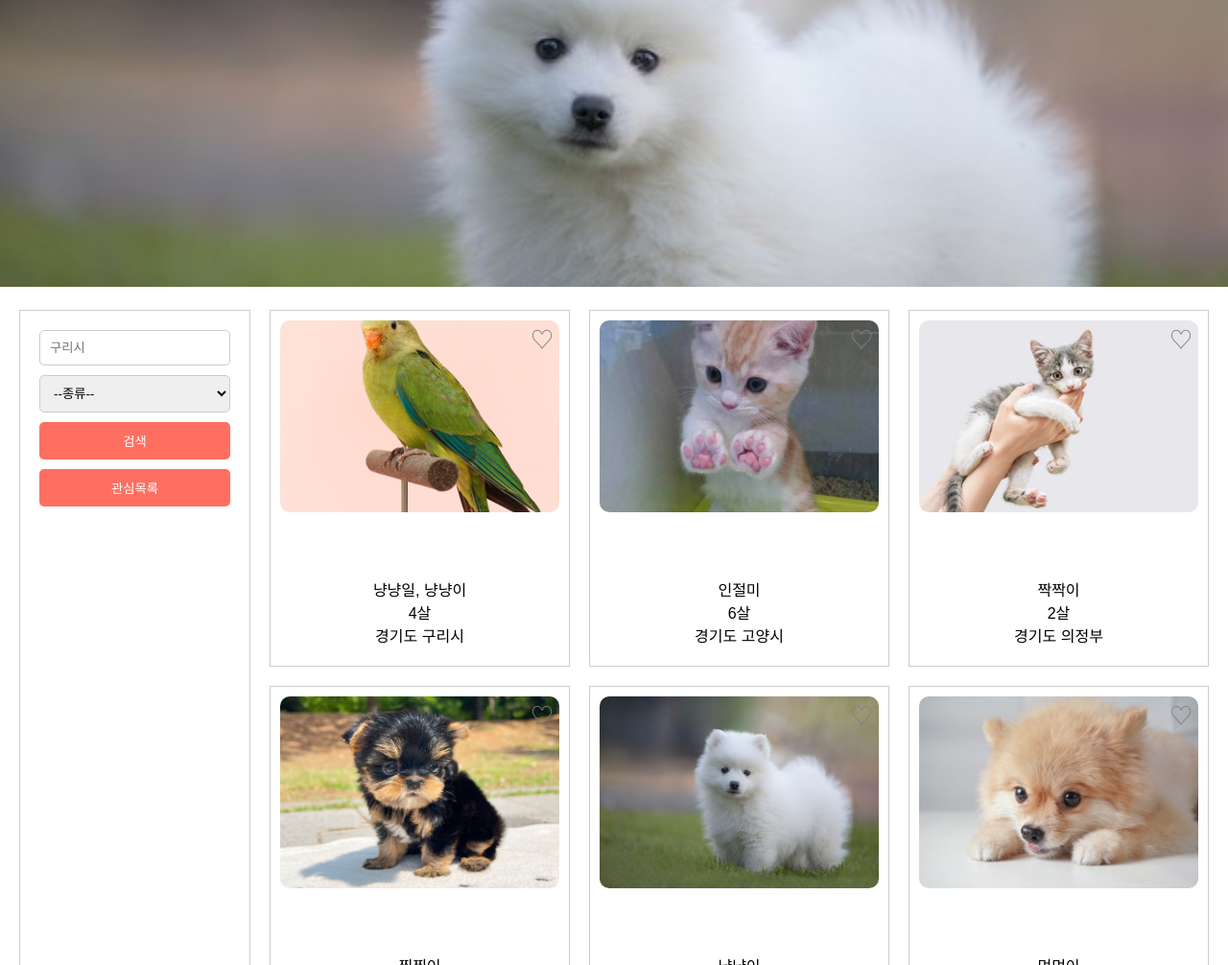
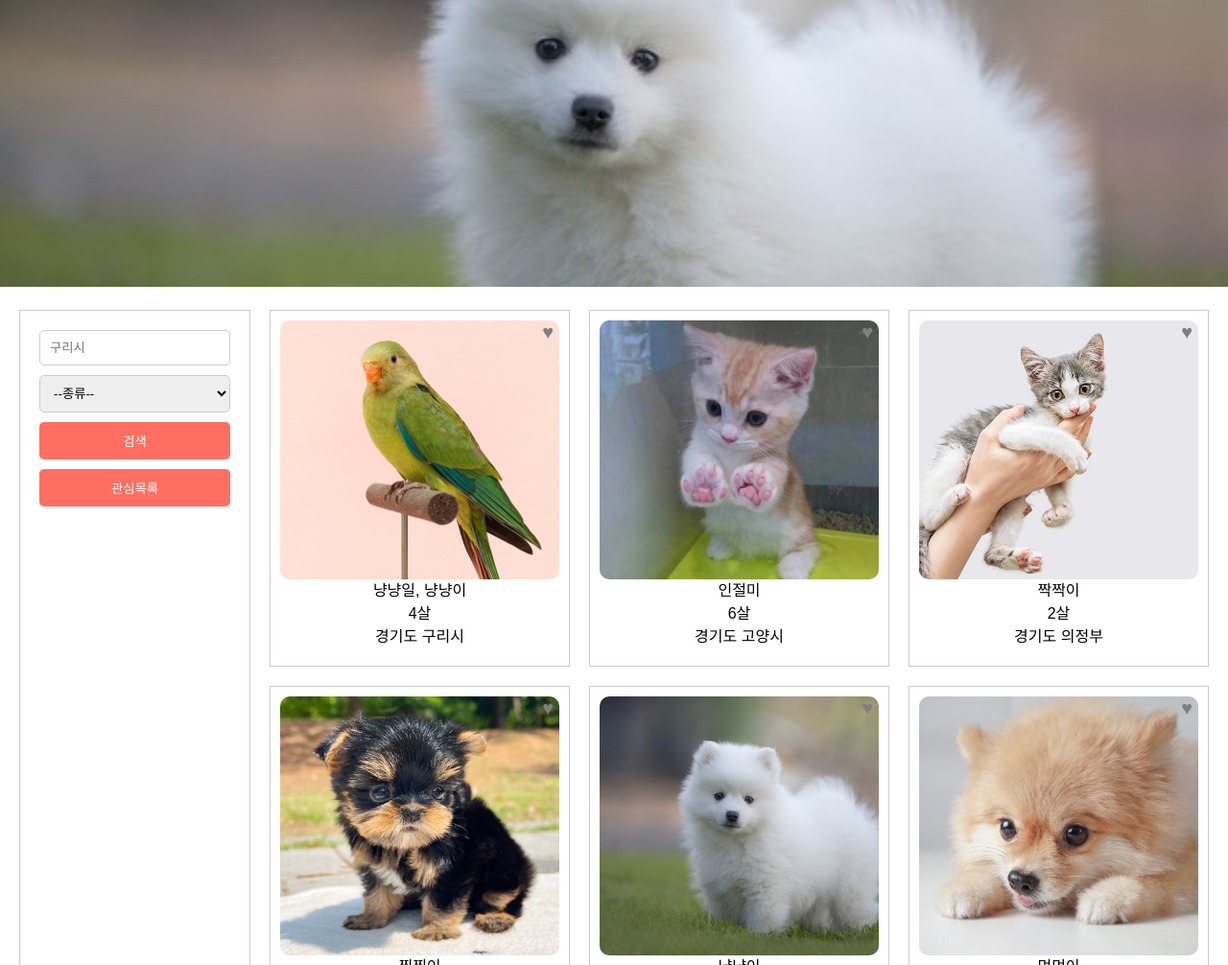
Before and after one commit to ha-dong/vscode, a plain HTML site: page ppp/mainpage/html/main.html in a window 1280 px wide. Shown: the part 94-1100 px from the top of the page at 96% size. Drawn offline with Linux system fonts and the light colour scheme.

Commit message:
Add files via upload

```diff
--- a/ppp/mainpage/css/main.css
+++ b/ppp/mainpage/css/main.css
@@ -92,7 +92,7 @@ nav a:hover {
 
 .animal-item img {
     width: 100%;
-    height: 200px;
+    height: 270px;
     object-fit: cover;
     border-radius: 10px;
 }
@@ -115,17 +115,13 @@ nav a:hover {
     cursor: pointer;
 }
 
+.favorite-btn.full {
+    color: red;
+}
+
 .favorite-btn.empty {
     color: gray;
-    font-size: 24px;
 }
-
-.favorite-btn.full {
-    color: red;
-    font-size: 24px;
-    content: '♥';
-}
-
 
 .modal {
     display: none;
--- a/ppp/mainpage/html/main.html
+++ b/ppp/mainpage/html/main.html
@@ -37,32 +37,32 @@
                 <div class="animal-item" data-city="구리시">
                     <img src="../img/aa.jpg" alt="동물 이미지">
                     <p>냥냥일, 냥냥이<br>4살<br>경기도 구리시</p>
-                    <button class="favorite-btn">♡</button>
+                    <button class="favorite-btn">♥</button>
                 </div>
                 <div class="animal-item" data-city="고양시">
                     <img src="../img/cat.jpg" alt="동물 이미지">
                     <p>인절미<br>6살<br>경기도 고양시</p>
-                    <button class="favorite-btn">♡</button>
+                    <button class="favorite-btn">♥</button>
                 </div>
                 <div class="animal-item" data-city="의정부">
                     <img src="../img/ca.jpg" alt="동물 이미지">
                     <p>짝짝이<br>2살<br>경기도 의정부</p>
-                    <button class="favorite-btn">♡</button>
+                    <button class="favorite-btn">♥</button>
                 </div>
                 <div class="animal-item" data-city="동탄">
                     <img src="../img/dog.jpg" alt="동물 이미지">
                     <p>찍찍이<br>1살<br>경기도 동탄</p>
-                    <button class="favorite-btn">♡</button>
+                    <button class="favorite-btn">♥</button>
                 </div>
                 <div class="animal-item" data-city="남양주시">
                     <img src="../img/dog3.jpg" alt="동물 이미지">
                     <p>냥냥이<br>8살<br>경기도 남양주시</p>
-                    <button class="favorite-btn">♡</button>
+                    <button class="favorite-btn">♥</button>
                 </div>
                 <div class="animal-item" data-city="안산시">
                     <img src="../img/dog2.jpg" alt="동물 이미지">
                     <p>멍멍이<br>2살<br>경기도 안산시</p>
-                    <button class="favorite-btn">♡</button>
+                    <button class="favorite-btn">♥</button>
                 </div>
             </section>
         </div>
```
